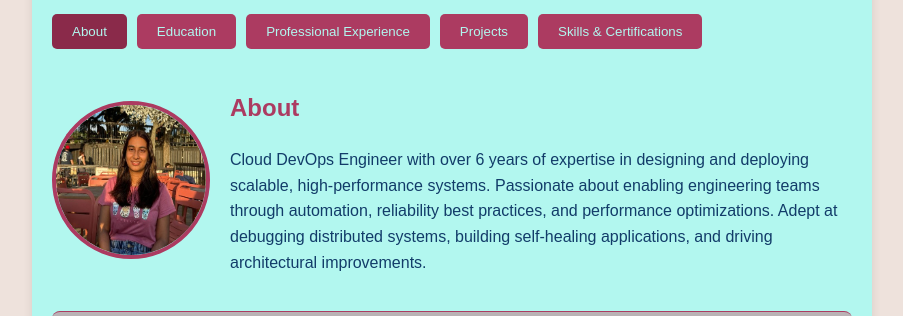
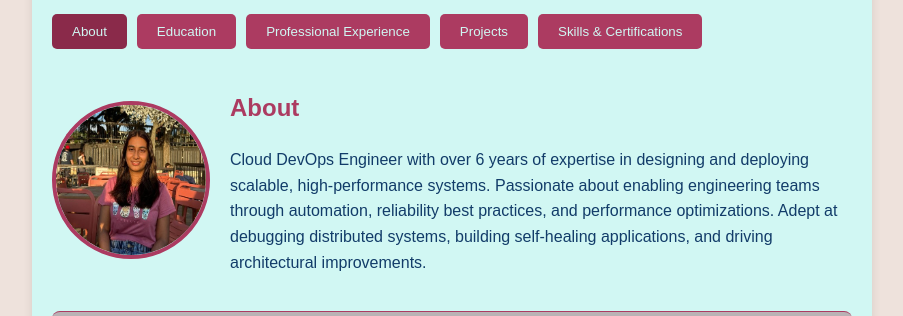
Before and after one commit to shanthini385/shanthini385.github.io, a plain HTML site: page index.html in a window 1280 px wide. Shown: the part 120-436 px from the top of the page, without its empty margins (188-1091 px from the left). Drawn offline with Linux system fonts and the light colour scheme.

Commit message:
Update index.html

```diff
--- a/index.html
+++ b/index.html
@@ -17,7 +17,7 @@
       max-width: 800px;
       margin: 20px auto;
       padding: 20px;
-      background: #b2f7ef; /* White container background */
+      background: #D1F7F3; /* White container background */
       box-shadow: 0 0 10px rgba(0, 0, 0, 0.1);
       border-radius: 8px;
     }
@@ -39,7 +39,7 @@
     .tab-button {
       padding: 10px 20px;
       background: #AC3B61; /* Dark pink for buttons */
-      color: #b2f7ef; /* White text */
+      color: #D1F7F3; /* White text */
       border: none;
       border-radius: 5px;
       cursor: pointer;
```
